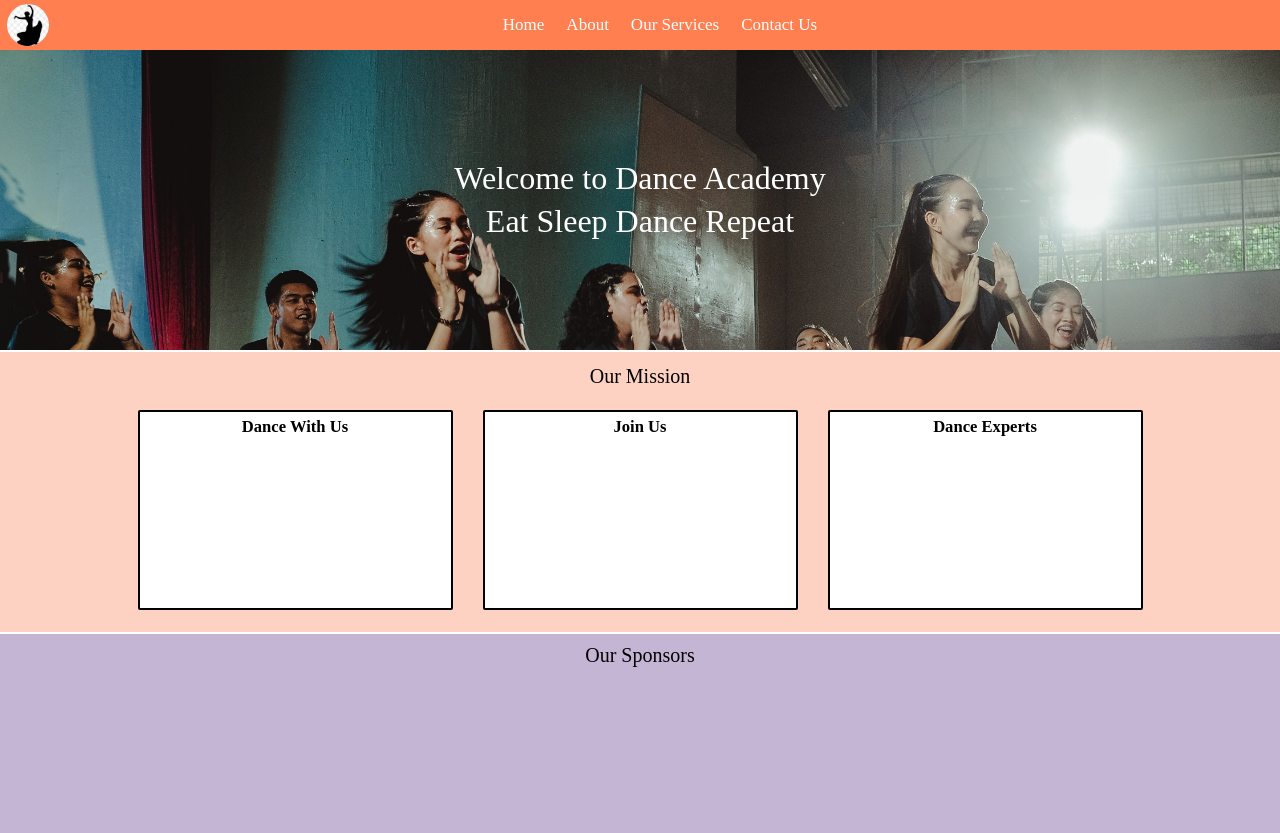
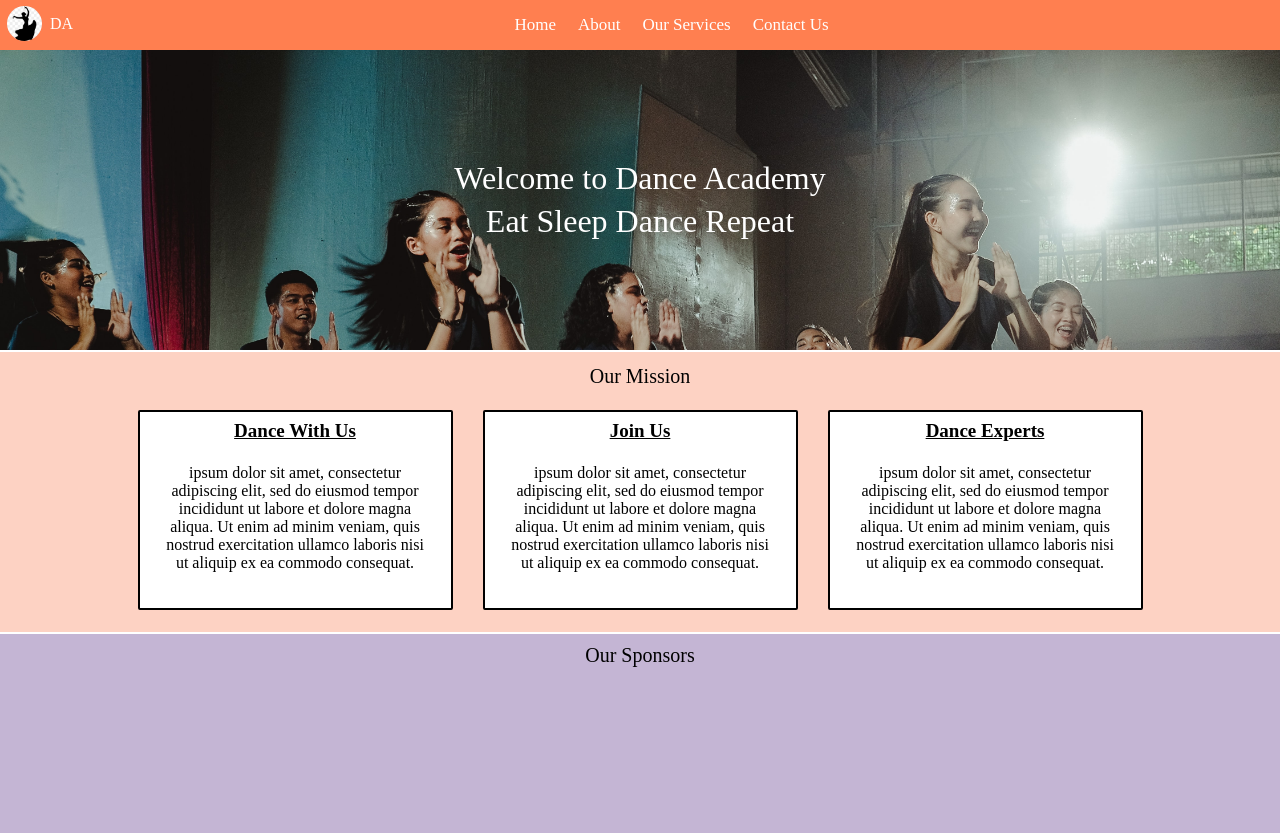
Before and after one commit to Sristi27/Dance-Academy-, a Node server app: page / in a window 1280 px wide. Shown: the top 833 px of the page. Run offline with Node 20, Linux system fonts and the light colour scheme.

Commit message:
next commit

```diff
--- a/static/style.css
+++ b/static/style.css
@@ -1,21 +1,39 @@
 #navbar{
+    display:flex;
     height:50px;
     background-color: coral;
-    padding:15px 3px;
+    padding:15px 50px;
 }
-#logo{
-    width:5px;
+.txt{
+
+    margin: 15px;
+    padding-top: 2px;
+    padding:4px;
+    font-size: 16px;
+}
+h5{
+    text-decoration: underline;
+    font-size:19px;
+    padding:3px;
+}
+#logo
+{
+    display:flex;
+    flex-direction: column;
+    color:white;
 }
 img{
-    height:50px;
     position: absolute;
-    top:0;
-    border-radius:50%;
-    padding:4px;
-
+    padding: 5px;
+    top:1px;
+    left:2px;
+    border-radius: 50%;
+    height:45px;
 }
 #navbar ul{
+    margin: auto;
     display:flex;
+    top:5px;
     flex-direction: row;
     justify-content: center;
 }
--- a/views/index.pug
+++ b/views/index.pug
@@ -8,6 +8,7 @@ html
     nav#navbar
       div#logo
           img(src="../static/img/logo.png")
+          | DA
       ul
           li #[a(href="/") Home]
           li #[a(href="/") About]
@@ -20,12 +21,19 @@ html
     section#mission
       div
        h4 Our Mission
+      div
       div.card
        h5 Dance With Us
+       div.txt
+          Lorem ipsum dolor sit amet, consectetur adipiscing elit, sed do eiusmod tempor incididunt ut labore et dolore magna aliqua. Ut enim ad minim veniam, quis nostrud exercitation ullamco laboris nisi ut aliquip ex ea commodo consequat.
       div.card
        h5 Join Us
+       div.txt
+          Lorem ipsum dolor sit amet, consectetur adipiscing elit, sed do eiusmod tempor incididunt ut labore et dolore magna aliqua. Ut enim ad minim veniam, quis nostrud exercitation ullamco laboris nisi ut aliquip ex ea commodo consequat.
       div.card
        h5 Dance Experts
+       div.txt
+          Lorem ipsum dolor sit amet, consectetur adipiscing elit, sed do eiusmod tempor incididunt ut labore et dolore magna aliqua. Ut enim ad minim veniam, quis nostrud exercitation ullamco laboris nisi ut aliquip ex ea commodo consequat.
 
 
     section#sponsor
```
